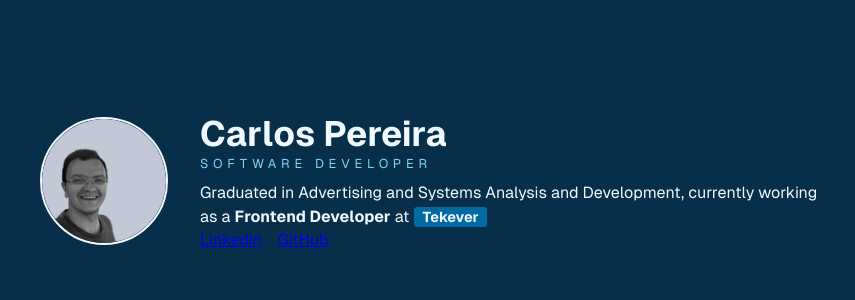
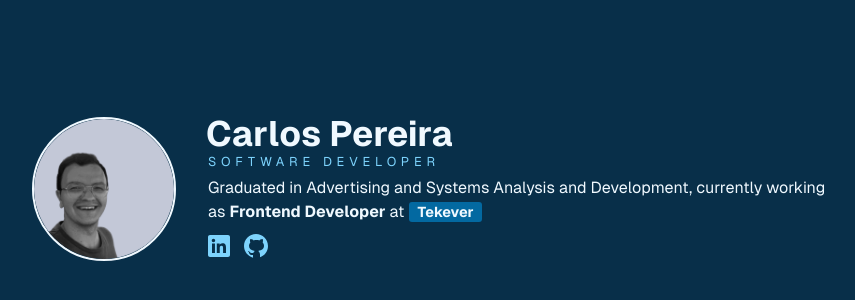
Before and after one commit to kdumagalhaes/hellocarlos, a React (Vite) app: page / in a window 1280 px wide. Shown: the part 56-356 px from the top of the page, without its empty margins (208-1063 px from the left). Built offline with nearby package versions, Linux system fonts and the light colour scheme.

Commit message:
Add Section component && small Profile fixes

```diff
--- a/src/components/Profile/ProfileBiography/ProfileBiography.tsx
+++ b/src/components/Profile/ProfileBiography/ProfileBiography.tsx
@@ -3,7 +3,7 @@ const ProfileBiography = () => {
   return (
     <p className={styles.paragraph}>
       Graduated in Advertising and Systems Analysis and Development, currently
-      working as a <strong>Frontend Developer</strong> at
+      working as <strong>Frontend Developer</strong> at
       <a
         className={styles.link}
         href="https://www.tekever.com/"
--- a/src/components/Profile/ProfileName/ProfileName.module.scss
+++ b/src/components/Profile/ProfileName/ProfileName.module.scss
@@ -3,7 +3,7 @@
 .title {
   font-size: 2.2rem;
   font-family: $BOLD;
-  margin-bottom: 0.2rem;
+  margin: 0 0 0.2rem -2px;
 }
 
 .sub-title {
--- a/src/components/Profile/ProfilePicture/ProfilePicture.module.scss
+++ b/src/components/Profile/ProfilePicture/ProfilePicture.module.scss
@@ -1,8 +1,8 @@
 @import "../../../global/variables";
 
 .image {
-  max-width: 8rem;
-  max-height: 8rem;
+  max-width: 9rem;
+  max-height: 9rem;
   border-radius: 100%;
   border: 2px solid $C-01;
 }
--- a/src/components/Profile/ProfileSocialMedia/ProfileSocialMedia.module.scss
+++ b/src/components/Profile/ProfileSocialMedia/ProfileSocialMedia.module.scss
@@ -1,4 +1,13 @@
 .list {
   display: flex;
-  column-gap: 1rem;
+  column-gap: 0.7rem;
 }
+
+.icon {
+  margin: 0.4rem 0 0 -4px;
+  transition: all 0.2s;
+
+  &:hover {
+    opacity: 0.8;
+  }
+}
--- a/src/components/Profile/ProfileSocialMedia/ProfileSocialMedia.tsx
+++ b/src/components/Profile/ProfileSocialMedia/ProfileSocialMedia.tsx
@@ -1,15 +1,25 @@
 import styles from './ProfileSocialMedia.module.scss'
+import LinkedinIcon from '../../../images/icons/linkedin.svg'
+import GitHubIcon from '../../../images/icons/github.svg'
 const ProfileSocialMedia = () => {
   return (
     <ul className={styles.list}>
       <li>
-        <a target="_blank" href="#">
-          Linkedin
+        <a
+          target="_blank"
+          href="https://www.linkedin.com/in/kdumagalhaes/"
+          rel="noreferrer"
+        >
+          <img className={styles.icon} src={LinkedinIcon} alt="linkedin icon" />
         </a>
       </li>
       <li>
-        <a target="_blank" href="#">
-          GitHub
+        <a
+          target="_blank"
+          href="https://github.com/kdumagalhaes"
+          rel="noreferrer"
+        >
+          <img className={styles.icon} src={GitHubIcon} alt="github icon" />
         </a>
       </li>
     </ul>
```
Also changed, not shown: src/images/icons/github.svg (added), src/images/icons/linkedin.svg (added).
